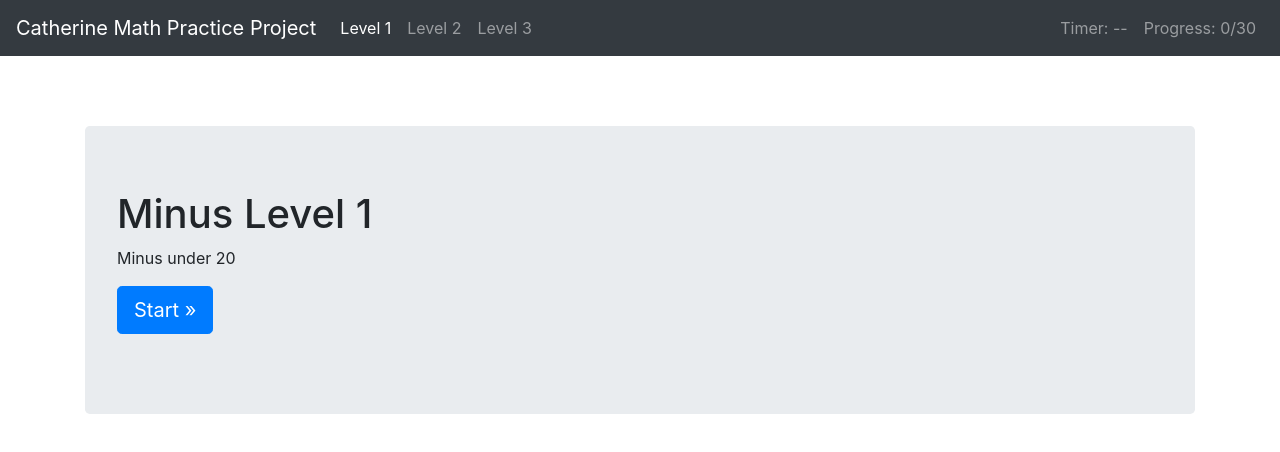
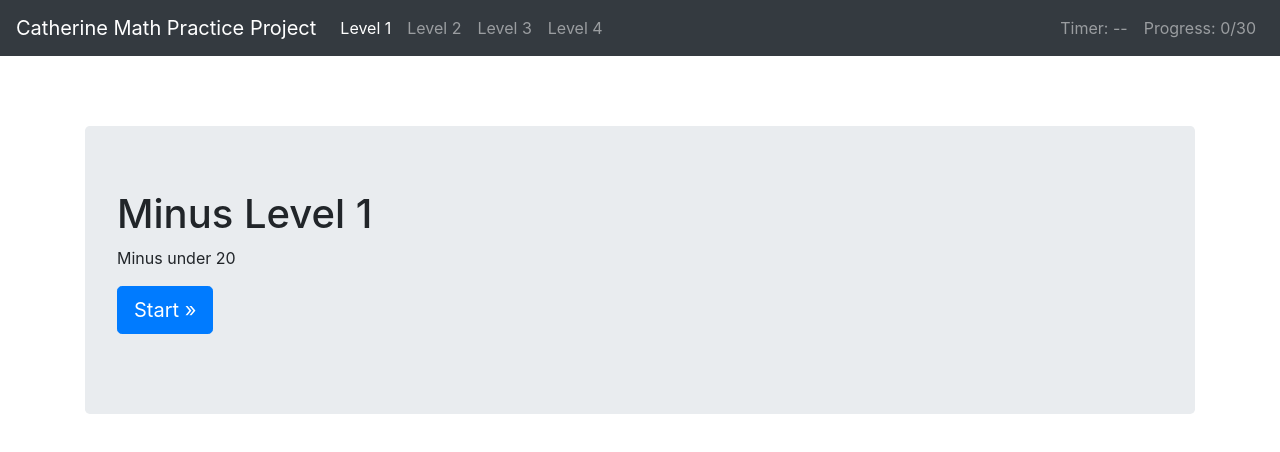
Before and after one commit to shawntanus/catherine-math, a Vue app: page / in a window 1280 px wide. Shown: the top 452 px of the page. Built offline with nearby package versions, Linux system fonts and the light colour scheme.

Commit message:
added borrow mixed level

```diff
--- a/src/App.vue
+++ b/src/App.vue
@@ -74,6 +74,12 @@ export default {
           this.progress.total = 10;
           Problem.methods.generateQuestion = problemGenerator.problem_generator_3;
           break;
+        case 4:
+          this.progress.level = 4;
+          this.progress.level_desc = "Minus under 100 with borrow mixed";
+          this.progress.total = 10;
+          Problem.methods.generateQuestion = problemGenerator.problem_generator_4;
+          break;
       }
     },
   },
--- a/src/components/Nav.vue
+++ b/src/components/Nav.vue
@@ -11,6 +11,9 @@
           </li>
           <li class="nav-item">
             <a href="#" class="nav-link" v-bind:class="{active: progress.level === 3}" v-on:click="$emit('setLevel', 3)">Level 3</a>
+          </li>
+          <li class="nav-item">
+            <a href="#" class="nav-link" v-bind:class="{active: progress.level === 4}" v-on:click="$emit('setLevel', 4)">Level 4</a>
           </li>
         </ul>
 
--- a/src/components/problem_generator.js
+++ b/src/components/problem_generator.js
@@ -35,4 +35,10 @@ export default {
 
       return {question: a + " - " + b, answer: a-b}
     },
+    problem_generator_4() {
+      var a=getRndInteger(21,98);
+      var b = getRndInteger(10,a-1);
+
+      return {question: a + " - " + b, answer: a-b}
+    },
 }
```
